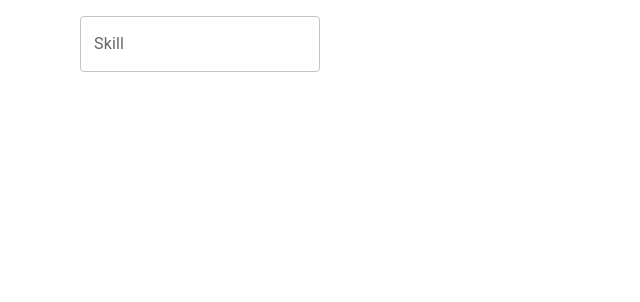
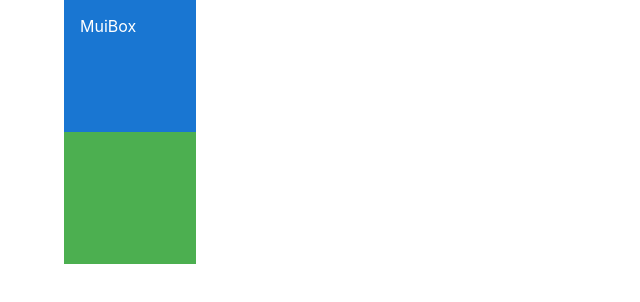
Before and after one commit to AbrarZahid050/Material-UI-learning, a React (Create React App) app: page / in a window 1280 px wide. Shown: the top 302 px of the page, without its empty margins (0-640 px from the left). Built offline with nearby package versions, Linux system fonts and the light colour scheme.

Commit message:
update-5, done till Box

```diff
--- a/src/App.js
+++ b/src/App.js
@@ -1,5 +1,4 @@
 import React from "react";
-import MuiAutoComplete from "./components/navbar/MuiAutoComplete";
 
 // import Why from "./components/navbar/Navbar";
 // import TextField from "./components/navbar/TextField";
@@ -8,6 +7,8 @@
 // import MuiCheckbox from "./components/navbar/MuiCheckbox";
 // import MuiSwitch from "./components/navbar/MuiSwitch";
 // import MuiRating from "./components/navbar/MuiRating";
+// import MuiAutoComplete from "./components/navbar/MuiAutoComplete";
+import MuiBox from "./components/navbar/MuiBox";
 
 const App = () => {
   return (
@@ -19,7 +20,8 @@
       {/* <MuiCheckbox /> */}
       {/* <MuiSwitch /> */}
       {/* <MuiRating /> */}
-      <MuiAutoComplete />
+      {/* <MuiAutoComplete /> */}
+      <MuiBox />
     </div>
   );
 };
--- /dev/null
+++ b/src/components/navbar/MuiBox.jsx
@@ -0,0 +1,32 @@
+import { Box, Container } from "@mui/material";
+
+const MuiBox = () => {
+  return (
+    <Container>
+      <Box
+        sx={{
+          display: "flex",
+          backgroundColor: "primary.main",
+          color: "white",
+          height: "100px",
+          width: "100px",
+          padding: "16px",
+          "&:hover": {
+            backgroundColor: "primary.light",
+          },
+        }}
+      >
+        MuiBox
+      </Box>
+      <Box
+        display="flex"
+        height="100px"
+        width="100px"
+        bgcolor="success.light"
+        p={2}
+      ></Box>
+    </Container>
+  );
+};
+
+export default MuiBox;
```
